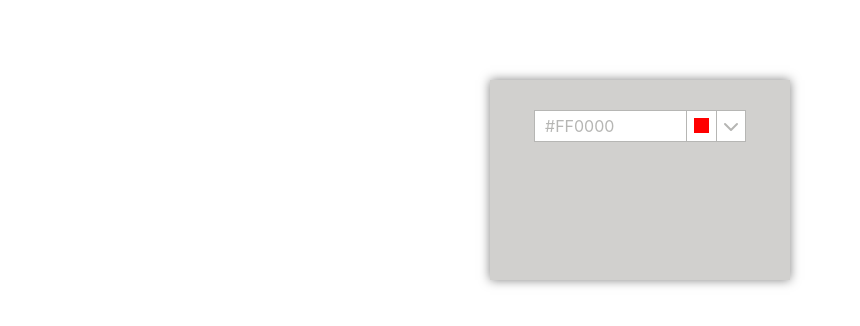
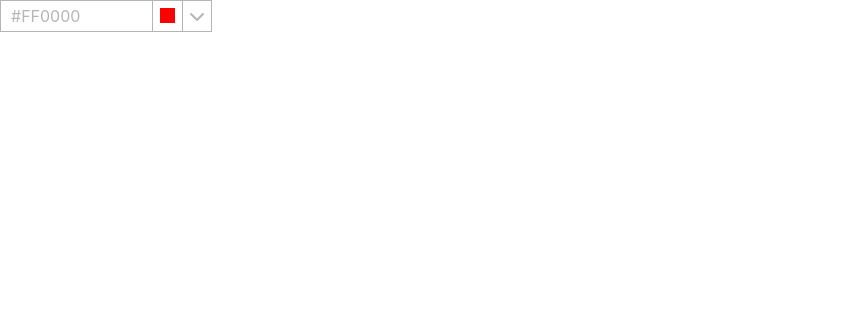
Before and after one commit to a-nn-a-bychkova/color-picker, a React (Create React App) app: page / in a window 1280 px wide. Shown: the top 326 px of the page, without its empty margins (0-860 px from the left). Built offline with nearby package versions, Linux system fonts and the light colour scheme.

Commit message:
adds UserPalette

```diff
--- a/package.json
+++ b/package.json
@@ -12,6 +12,7 @@
     "react-dom": "^17.0.2",
     "react-feather": "^2.0.9",
     "react-scripts": "4.0.3",
+    "uuid": "^8.3.2",
     "web-vitals": "^1.1.2"
   },
   "scripts": {
--- a/src/Components/ColorPicker/ColorPicker.js
+++ b/src/Components/ColorPicker/ColorPicker.js
@@ -2,6 +2,7 @@ import { useState, useEffect } from 'react';
 import style from './ColorPicker.module.css';
 import { ChevronDown } from 'react-feather';
 import Palette from '../Palette';
+import UserPalette from '../UserPalette';
 
 function ColorPicker({ value, onChange, colors, onChangePalette }) {
   const [showPalette, setShowPalette] = useState(false);
@@ -23,6 +24,7 @@ function ColorPicker({ value, onChange, colors, onChangePalette }) {
     }
     setShowUserPalette(!showUserPalette);
   }
+
   const handleSquareClick = event => {
     event.preventDefault();
     event.stopPropagation();
@@ -31,9 +33,9 @@ function ColorPicker({ value, onChange, colors, onChangePalette }) {
 
   const handleArrowClick = event => {
     event.preventDefault();
-
     toggleUserPalette();
   };
+
   const handleColorChange = color => {
     onChange(color);
   };
@@ -59,6 +61,13 @@ function ColorPicker({ value, onChange, colors, onChangePalette }) {
           addColorToUsersPalette={addToPalette}
         />
       )}
+      {showUserPalette && (
+        <UserPalette
+          colors={colors}
+          onColorChange={handleColorChange}
+          toggleUserPalette={toggleUserPalette}
+        />
+      )}
     </div>
   );
 }
--- a/src/Components/ColorPicker/ColorPicker.module.css
+++ b/src/Components/ColorPicker/ColorPicker.module.css
@@ -1,14 +1,6 @@
 .Container {
   display: flex;
-  width: 300px;
-  height: 200px;
   position: relative;
-  z-index: 1;
-  margin-left: auto;
-  margin-right: auto;
-  margin-top: 40px;
-  background-color: #d1d0ce;
-  box-shadow: 0 0 10px rgba(0, 0, 0, 0.5);
 }
 
 .Menu {
@@ -16,9 +8,6 @@
   flex-direction: row;
   width: 210px;
   height: 30px;
-  margin-top: 30px;
-  margin-left: auto;
-  margin-right: auto;
   align-items: center;
   justify-content: center;
   background-color: #ffffff;
@@ -55,8 +44,3 @@
 .Icon {
   color: #b6b6b4;
 }
-@media screen and (min-width: 1024px) {
-  .Container {
-    margin-top: 80px;
-  }
-}
--- a/src/Components/ModalPalette/index.js
+++ /dev/null
@@ -1 +0,0 @@
-export { default } from './ModalPalette';
--- a/src/Components/Palette/Palette.module.css
+++ b/src/Components/Palette/Palette.module.css
@@ -3,12 +3,12 @@
   flex-direction: column;
   align-items: center;
   justify-content: space-between;
-  width: 200px;
+  width: 180px;
   height: 90px;
   z-index: 2;
   position: absolute;
-  top: 60px;
-  left: 25px;
+  top: 35px;
+  left: 0px;
   padding-top: 15px;
   padding-bottom: 20px;
   background-color: #ffffff;
--- a/src/Components/ModalPalette/ModalPalette.js
+++ b/src/Components/UserPalette/UserPalette.js
@@ -1,26 +1,27 @@
 import { useEffect } from 'react';
-import Context from '../../contexts/context';
-import style from './ModalPalette.module.css';
-import { X } from 'react-feather';
+import style from './UserPalette.module.css';
 import { v4 as uuidv4 } from 'uuid';
 
-function ModalPalette({}) {
-  const { chosenColor, setChosenColor } = useContext(Context);
+function ModalPalette({ colors, toggleUserPalette, onColorChange }) {
   useEffect(() => {}, []);
   // const deleteColor = key => {
   //   console.log(key);
   // };
 
   const handleClickChooseColor = event => {
-    // toggleModalPalette();
+    event.preventDefault();
+    console.log('value in user', event.target.innerText);
+    onColorChange(event.target.innerText);
+    localStorage.setItem('currentColor', event.target.innerText);
+    toggleUserPalette();
   };
 
   return (
     <div className={style.Container}>
       <h2 className={style.Text}>Your color collection</h2>
-      {selectedColors && (
+      {colors && (
         <ul className={style.List}>
-          {selectedColors.map(color => (
+          {colors.map(color => (
             <li
               key={uuidv4()}
               className={style.Item}
--- a/src/Components/ModalPalette/ModalPalette.module.css
+++ b/src/Components/UserPalette/UserPalette.module.css
@@ -1,11 +1,11 @@
 .Container {
   z-index: 2;
   position: absolute;
-  top: 105px;
-  left: 24%;
-  background-color: #fff;
-  width: 200px;
-  color: #fff;
+  top: 35px;
+  left: 10px;
+  background-color: #ffffff;
+  width: 180px;
+  color: #ffffff;
   text-align: center;
   border-radius: 10px;
   font-family: sans-serif;
@@ -48,34 +48,3 @@
   border-right: 10px solid transparent;
   border-bottom: 20px solid red;
 }
-@media screen and (min-width: 480px) {
-  .Container {
-    left: 27%;
-  }
-}
-@media screen and (min-width: 768px) {
-  .Container {
-    left: 35%;
-  }
-}
-@media screen and (min-width: 1024px) {
-  .Container {
-    top: 145px;
-    left: 39%;
-  }
-}
-@media screen and (min-width: 1440px) {
-  .Container {
-    left: 42%;
-  }
-}
-@media screen and (min-width: 1680px) {
-  .Container {
-    left: 43%;
-  }
-}
-@media screen and (min-width: 1920px) {
-  .Container {
-    left: 44%;
-  }
-}
--- /dev/null
+++ b/src/Components/UserPalette/index.js
@@ -0,0 +1 @@
+export { default } from './UserPalette';
```
Also changed, not shown: 1 other file (tests, documents, lock files or other folders).
